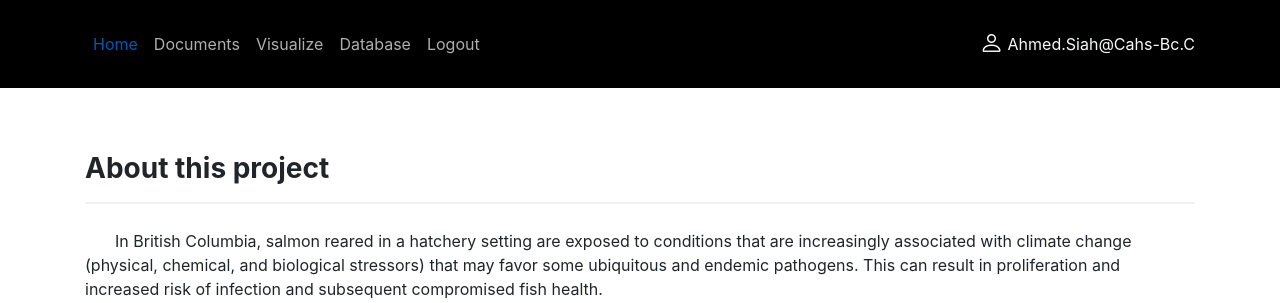
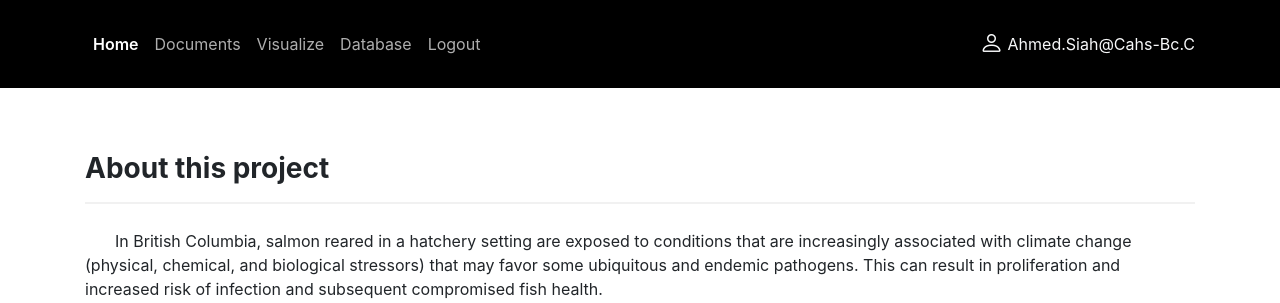
Before and after one commit to garenpham/BC-Centre-for-Aquatic-Health-Sciences, a Flask app: page /about in a window 1280 px wide, with the pointer over the restyled element. Shown: the top 303 px of the page. Run offline with Flask 2, Linux system fonts and the light colour scheme; a user stored in the database is signed in.

Commit message:
nav_hover

```diff
--- a/app/static/css/style.css
+++ b/app/static/css/style.css
@@ -31,6 +31,12 @@ hr {
 	margin-bottom: 25px;
 }
 
+/*Nav*/
+#navbarNav a:hover {
+	font-weight: 600;
+	color: white;
+}
+
 /* Three image containers (use 25% for four, and 50% for two, etc) */
 .column {
 	float: left;
```
